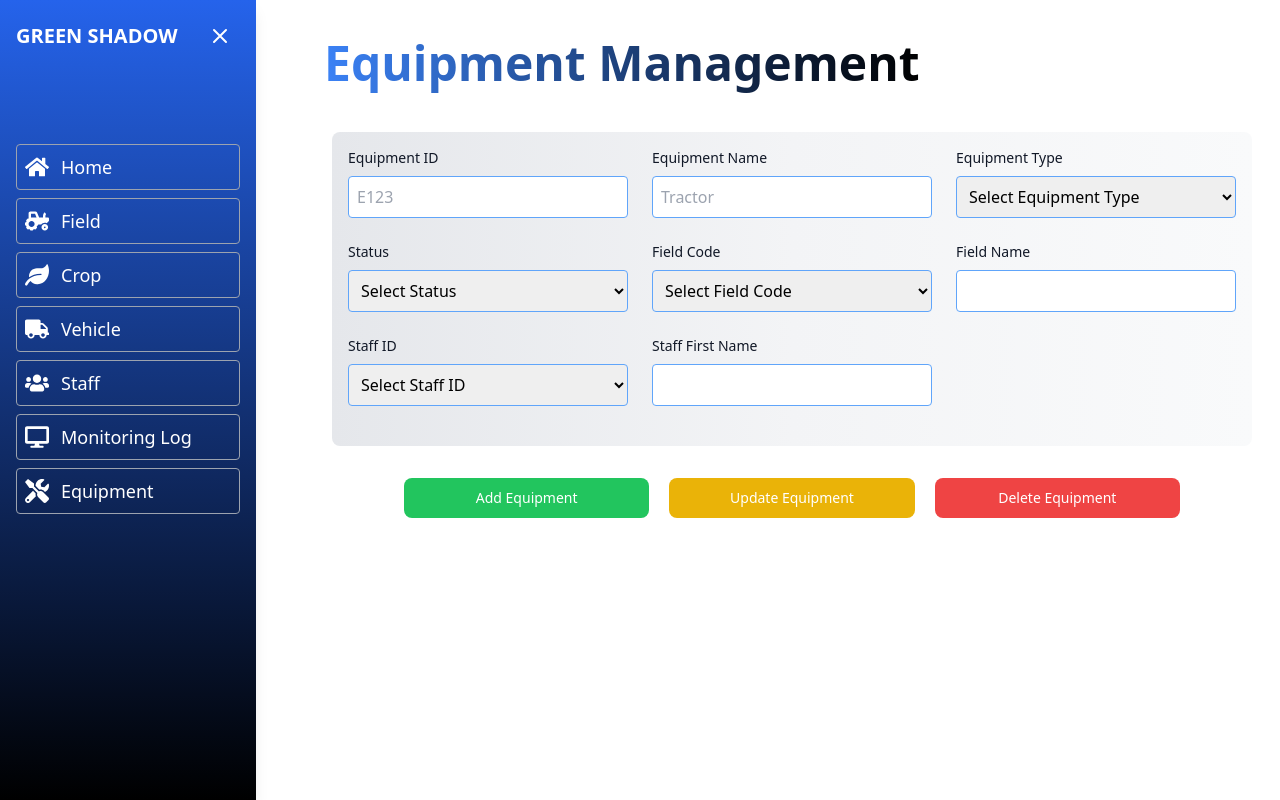
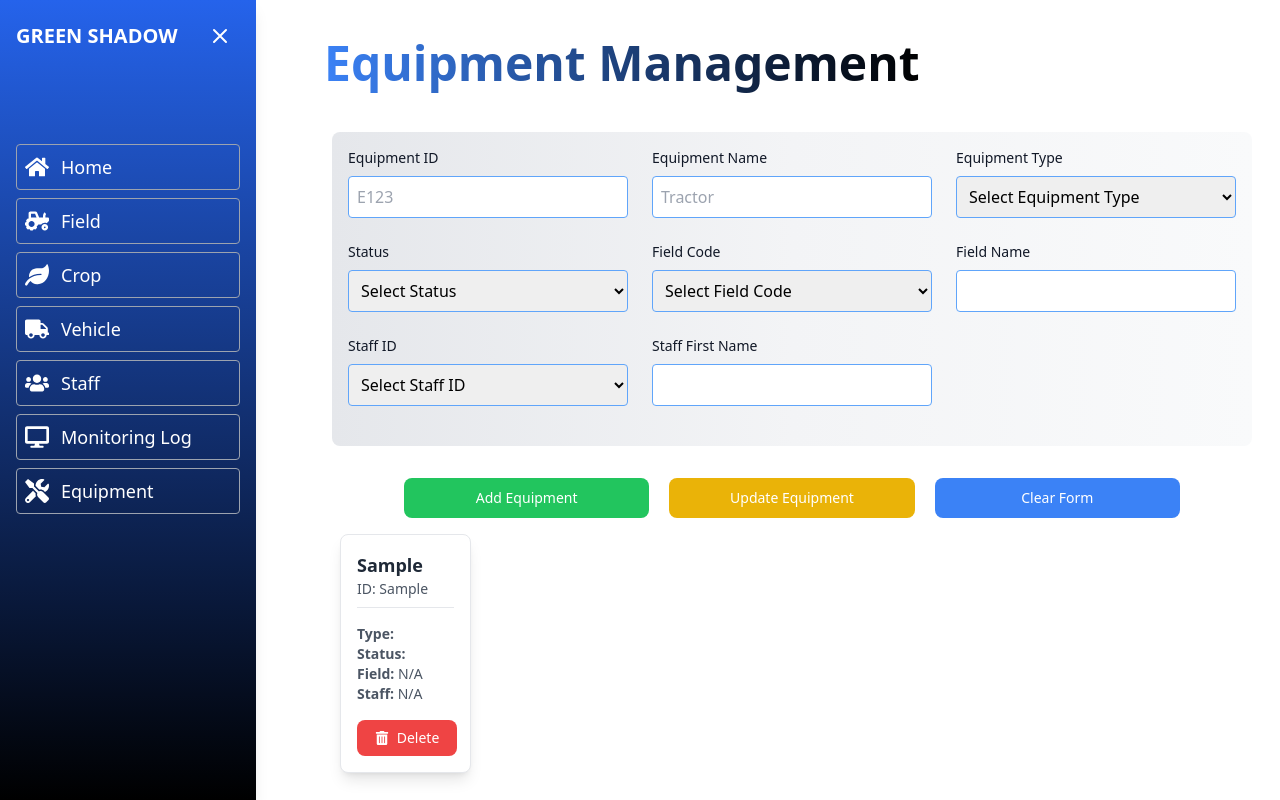
Before and after one commit to sandeeparavindi/React-Farm_Management, a React (Vite) app: page /equipments in a window 1280 px wide. Both pictures are taken after typing "Sample", "Sample" into the empty fields and a click on the button "Add Equipment". Built offline with nearby package versions, Linux system fonts and the light colour scheme.

Commit message:
equipment card and clear button add

```diff
--- /dev/null
+++ b/src/components/equipment/EquipmentCardComponent.tsx
@@ -0,0 +1,53 @@
+import { useDispatch, useSelector } from "react-redux";
+import { Equipment } from "../../models/equipment";
+import { deleteEquipment } from "../../reducers/EquipmentSlice";
+import { FaTrashAlt } from "react-icons/fa";
+
+export const EquipmentCardComponent = () => {
+    const dispatch = useDispatch();
+    const equipments = useSelector((state: any) => state.equipment);
+
+    const handleDelete = (equipmentId: string) => {
+        if (window.confirm(`Are you sure you want to delete equipment with ID: ${equipmentId}?`)) {
+            dispatch(deleteEquipment(equipmentId));
+        }
+    };
+
+    return (
+        <div className="grid grid-cols-1 md:grid-cols-2 lg:grid-cols-6 gap-6 p-4">
+            {equipments.map((equipment: Equipment) => (
+                <div
+                    key={equipment.equipment_id}
+                    className="bg-white shadow-lg hover:shadow-xl transition-shadow duration-300 rounded-lg p-4 border border-gray-200"
+                >
+                    <div className="border-b pb-2 mb-4">
+                        <h3 className="text-lg font-bold text-gray-800">
+                            {equipment.equipment_name}
+                        </h3>
+                        <p className="text-sm text-gray-600">
+                            ID: {equipment.equipment_id}
+                        </p>
+                    </div>
+                    <p className="text-sm text-gray-600">
+                        <strong>Type:</strong> {equipment.equipment_type}
+                    </p>
+                    <p className="text-sm text-gray-600">
+                        <strong>Status:</strong> {equipment.status}
+                    </p>
+                    <p className="text-sm text-gray-600">
+                        <strong>Field:</strong> {equipment.field || "N/A"}
+                    </p>
+                    <p className="text-sm text-gray-600">
+                        <strong>Staff:</strong> {equipment.staff || "N/A"}
+                    </p>
+                    <button
+                        onClick={() => handleDelete(equipment.equipment_id)}
+                        className="mt-4 flex items-center justify-center min-w-[100px] text-white bg-red-500 hover:bg-red-700 font-medium rounded-lg text-sm px-4 py-2 transition-colors duration-300"
+                    >
+                        <FaTrashAlt className="mr-2" /> Delete
+                    </button>
+                </div>
+            ))}
+        </div>
+    );
+};
--- a/src/components/equipment/EquipmentFormComponent.tsx
+++ b/src/components/equipment/EquipmentFormComponent.tsx
@@ -4,6 +4,7 @@ import { Equipment } from "../../models/equipment";
 import { addEquipment, deleteEquipment, updateEquipment } from "../../reducers/EquipmentSlice";
 import { Field } from "../../models/field";
 import { Staff } from "../../models/staff";
+import {EquipmentCardComponent} from "./EquipmentCardComponent.tsx";
 
 export const EquipmentFormComponent = () => {
     const dispatch = useDispatch();
@@ -260,14 +261,14 @@ export const EquipmentFormComponent = () => {
                 </button>
                 <button
                     type="button"
-                    onClick={() => handleEquipmentOperation("DELETE_EQUIPMENT")}
-                    className="w-full text-white bg-red-500 hover:bg-red-700 font-medium rounded-lg text-sm px-5 py-2.5 text-center"
+                    onClick={() => clearForm()}
+                    className="w-full text-white bg-blue-500 hover:bg-blue-700 font-medium rounded-lg text-sm px-5 py-2.5 text-center"
                 >
-                    Delete Equipment
+                    Clear Form
                 </button>
             </div>
 
-            {/*<EquipmentTableComponent equipments={equipments} />*/}
+            <EquipmentCardComponent/>
         </>
     );
 };
```
